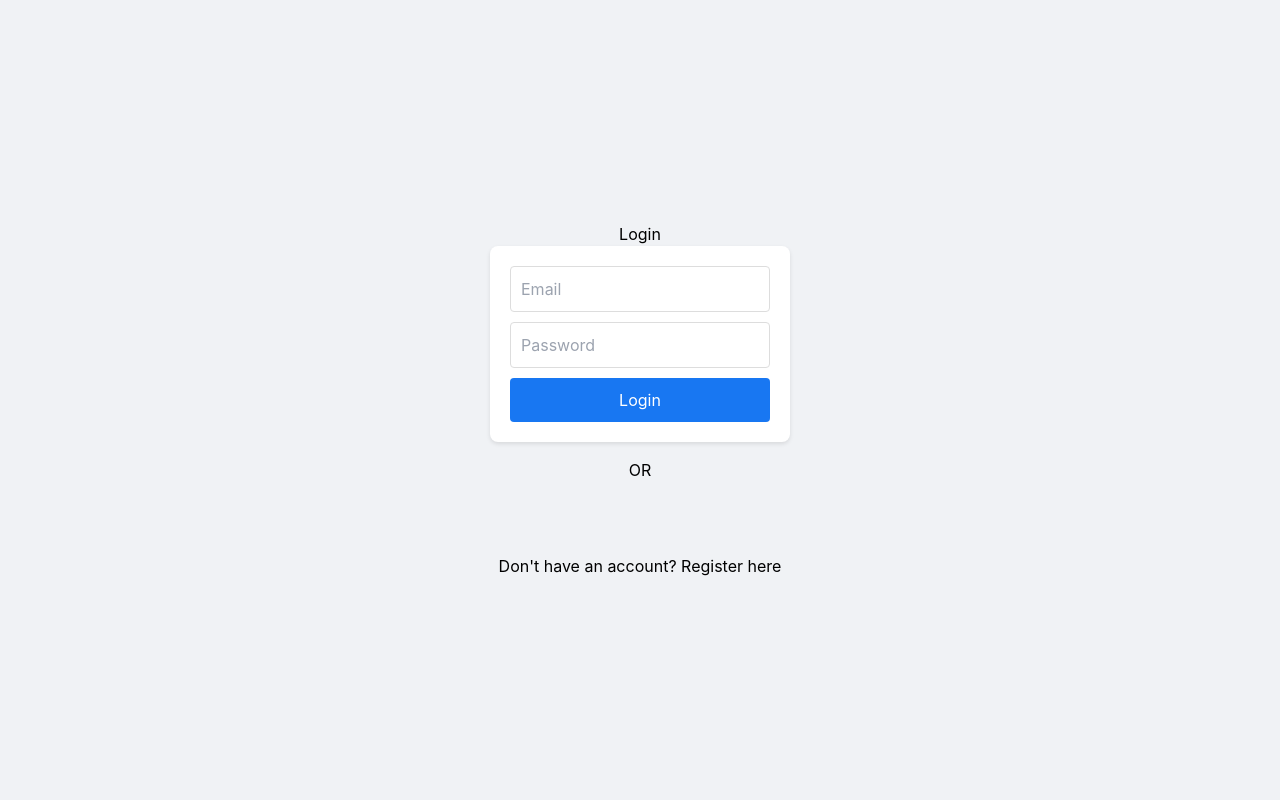
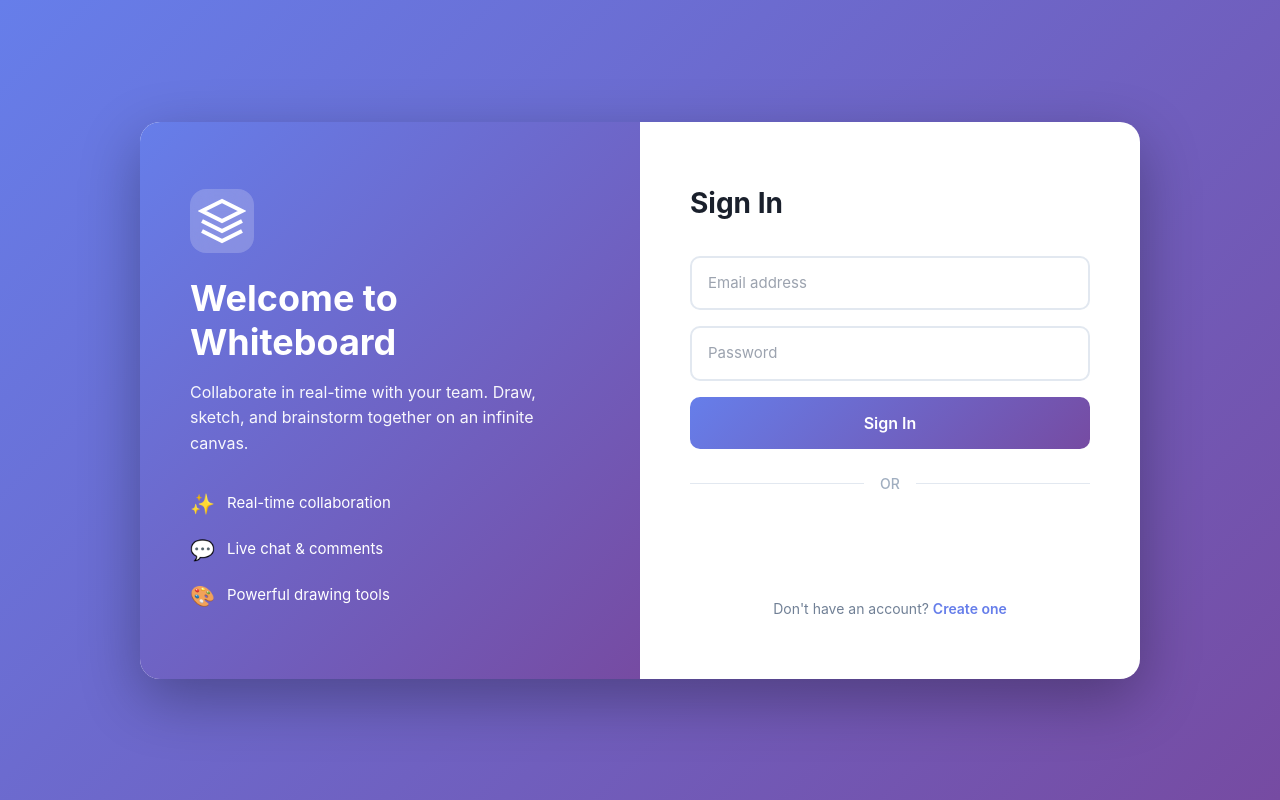
Before and after one commit to alisha-1000/board, a React (Create React App) app in the folder frontend/: page /login in a window 1280 px wide. Built offline with nearby package versions, Linux system fonts and the light colour scheme.

Commit message:
feat: enhance login page UI with welcome section and modern design

```diff
--- a/frontend/src/components/Login/index.js
+++ b/frontend/src/components/Login/index.js
@@ -83,13 +83,44 @@ const Login = () => {
 
   return (
     <div className={styles.loginContainer}>
-      <h2>Login</h2>
+      <div className={styles.loginWrapper}>
+        {/* Welcome Section */}
+        <div className={styles.welcomeSection}>
+          <div className={styles.brandIcon}>
+            <svg width="48" height="48" viewBox="0 0 24 24" fill="none" stroke="currentColor" strokeWidth="2">
+              <path d="M12 2L2 7l10 5 10-5-10-5z" />
+              <path d="M2 17l10 5 10-5M2 12l10 5 10-5" />
+            </svg>
+          </div>
+          <h1 className={styles.welcomeTitle}>Welcome to Whiteboard</h1>
+          <p className={styles.welcomeDescription}>
+            Collaborate in real-time with your team. Draw, sketch, and brainstorm together on an infinite canvas.
+          </p>
+          <div className={styles.features}>
+            <div className={styles.feature}>
+              <span className={styles.featureIcon}>✨</span>
+              <span>Real-time collaboration</span>
+            </div>
+            <div className={styles.feature}>
+              <span className={styles.featureIcon}>💬</span>
+              <span>Live chat & comments</span>
+            </div>
+            <div className={styles.feature}>
+              <span className={styles.featureIcon}>🎨</span>
+              <span>Powerful drawing tools</span>
+            </div>
+          </div>
+        </div>
 
-      {/* -------- EMAIL LOGIN -------- */}
+        {/* Login Form Section */}
+        <div className={styles.formSection}>
+          <h2 className={styles.formTitle}>Sign In</h2>
+
+          {/* Email Login */}
           <form onSubmit={handleSubmit} className={styles.loginForm}>
             <input
               type="email"
-          placeholder="Email"
+              placeholder="Email address"
               value={email}
               onChange={(e) => setEmail(e.target.value)}
               required
@@ -103,23 +134,30 @@ const Login = () => {
               required
             />
 
-        <button type="submit">Login</button>
+            <button type="submit" className={styles.submitButton}>Sign In</button>
           </form>
 
           {error && <p className={styles.error}>{error}</p>}
 
-      {/* -------- OR -------- */}
-      <div style={{ margin: "16px 0", textAlign: "center" }}>OR</div>
+          {/* Divider */}
+          <div className={styles.divider}>
+            <span>OR</span>
+          </div>
 
-      {/* -------- GOOGLE LOGIN -------- */}
+          {/* Google Login */}
+          <div className={styles.googleLogin}>
             <GoogleLogin
               onSuccess={handleGoogleLogin}
               onError={() => setError("Google login failed")}
             />
+          </div>
 
-      <p style={{ marginTop: "16px" }}>
-        Don't have an account? <Link to="/register">Register here</Link>
+          {/* Register Link */}
+          <p className={styles.registerLink}>
+            Don't have an account? <Link to="/register">Create one</Link>
           </p>
+        </div>
+      </div>
     </div>
   );
 };
--- a/frontend/src/components/Login/index.module.css
+++ b/frontend/src/components/Login/index.module.css
@@ -1,45 +1,213 @@
 .loginContainer {
   display: flex;
-  flex-direction: column;
   align-items: center;
   justify-content: center;
-  height: 100vh;
-  background-color: #f0f2f5;
+  min-height: 100vh;
+  background: linear-gradient(135deg, #667eea 0%, #764ba2 100%);
+  padding: 20px;
+}
+
+.loginWrapper {
+  display: flex;
+  max-width: 1000px;
+  width: 100%;
+  background: white;
+  border-radius: 20px;
+  overflow: hidden;
+  box-shadow: 0 20px 60px rgba(0, 0, 0, 0.3);
+}
+
+/* Welcome Section */
+.welcomeSection {
+  flex: 1;
+  padding: 60px 50px;
+  background: linear-gradient(135deg, #667eea 0%, #764ba2 100%);
+  color: white;
+  display: flex;
+  flex-direction: column;
+  justify-content: center;
+}
+
+.brandIcon {
+  width: 64px;
+  height: 64px;
+  background: rgba(255, 255, 255, 0.2);
+  border-radius: 16px;
+  display: flex;
+  align-items: center;
+  justify-content: center;
+  margin-bottom: 24px;
+  backdrop-filter: blur(10px);
+}
+
+.brandIcon svg {
+  color: white;
+}
+
+.welcomeTitle {
+  font-size: 36px;
+  font-weight: 700;
+  margin: 0 0 16px 0;
+  line-height: 1.2;
+}
+
+.welcomeDescription {
+  font-size: 16px;
+  line-height: 1.6;
+  opacity: 0.95;
+  margin: 0 0 32px 0;
+}
+
+.features {
+  display: flex;
+  flex-direction: column;
+  gap: 16px;
+}
+
+.feature {
+  display: flex;
+  align-items: center;
+  gap: 12px;
+  font-size: 15px;
+}
+
+.featureIcon {
+  font-size: 20px;
+}
+
+/* Form Section */
+.formSection {
+  flex: 1;
+  padding: 60px 50px;
+  display: flex;
+  flex-direction: column;
+  justify-content: center;
+}
+
+.formTitle {
+  font-size: 28px;
+  font-weight: 700;
+  margin: 0 0 32px 0;
+  color: #1a202c;
 }
 
 .loginForm {
   display: flex;
   flex-direction: column;
-  width: 300px;
-  padding: 20px;
-  background-color: white;
-  border-radius: 8px;
-  box-shadow: 0 2px 4px rgba(0, 0, 0, 0.1);
+  gap: 16px;
 }
 
 .loginForm input {
-  margin-bottom: 10px;
-  padding: 10px;
-  border: 1px solid #ddd;
-  border-radius: 4px;
+  padding: 14px 16px;
+  border: 2px solid #e2e8f0;
+  border-radius: 10px;
+  font-size: 15px;
+  transition: all 0.3s ease;
+  outline: none;
 }
 
-.loginForm button {
-  padding: 10px;
-  background-color: #1877f2;
+.loginForm input:focus {
+  border-color: #667eea;
+  box-shadow: 0 0 0 3px rgba(102, 126, 234, 0.1);
+}
+
+.submitButton {
+  padding: 14px;
+  background: linear-gradient(135deg, #667eea 0%, #764ba2 100%);
   color: white;
   border: none;
-  border-radius: 4px;
+  border-radius: 10px;
+  font-size: 16px;
+  font-weight: 600;
   cursor: pointer;
+  transition: transform 0.2s ease, box-shadow 0.2s ease;
 }
 
-.loginForm button:hover {
-  background-color: #166fe5;
+.submitButton:hover {
+  transform: translateY(-2px);
+  box-shadow: 0 10px 20px rgba(102, 126, 234, 0.3);
+}
+
+.submitButton:active {
+  transform: translateY(0);
 }
 
 .error {
-  color: red;
-  margin-top: 10px;
+  color: #e53e3e;
+  font-size: 14px;
   text-align: center;
+  margin: 8px 0;
+  padding: 10px;
+  background: #fff5f5;
+  border-radius: 8px;
+  border: 1px solid #feb2b2;
+}
+
+.divider {
+  display: flex;
+  align-items: center;
+  text-align: center;
+  margin: 24px 0;
+  color: #a0aec0;
   font-size: 14px;
 }
+
+.divider::before,
+.divider::after {
+  content: '';
+  flex: 1;
+  border-bottom: 1px solid #e2e8f0;
+}
+
+.divider span {
+  padding: 0 16px;
+  font-weight: 500;
+}
+
+.googleLogin {
+  display: flex;
+  justify-content: center;
+  margin: 8px 0;
+}
+
+.registerLink {
+  text-align: center;
+  margin-top: 24px;
+  color: #718096;
+  font-size: 14px;
+}
+
+.registerLink a {
+  color: #667eea;
+  text-decoration: none;
+  font-weight: 600;
+  transition: color 0.2s ease;
+}
+
+.registerLink a:hover {
+  color: #764ba2;
+  text-decoration: underline;
+}
+
+/* Responsive Design */
+@media (max-width: 768px) {
+  .loginWrapper {
+    flex-direction: column;
+  }
+
+  .welcomeSection {
+    padding: 40px 30px;
+  }
+
+  .formSection {
+    padding: 40px 30px;
+  }
+
+  .welcomeTitle {
+    font-size: 28px;
+  }
+
+  .formTitle {
+    font-size: 24px;
+  }
+}
```
Lines whose indentation alone changed are shown as unchanged.
